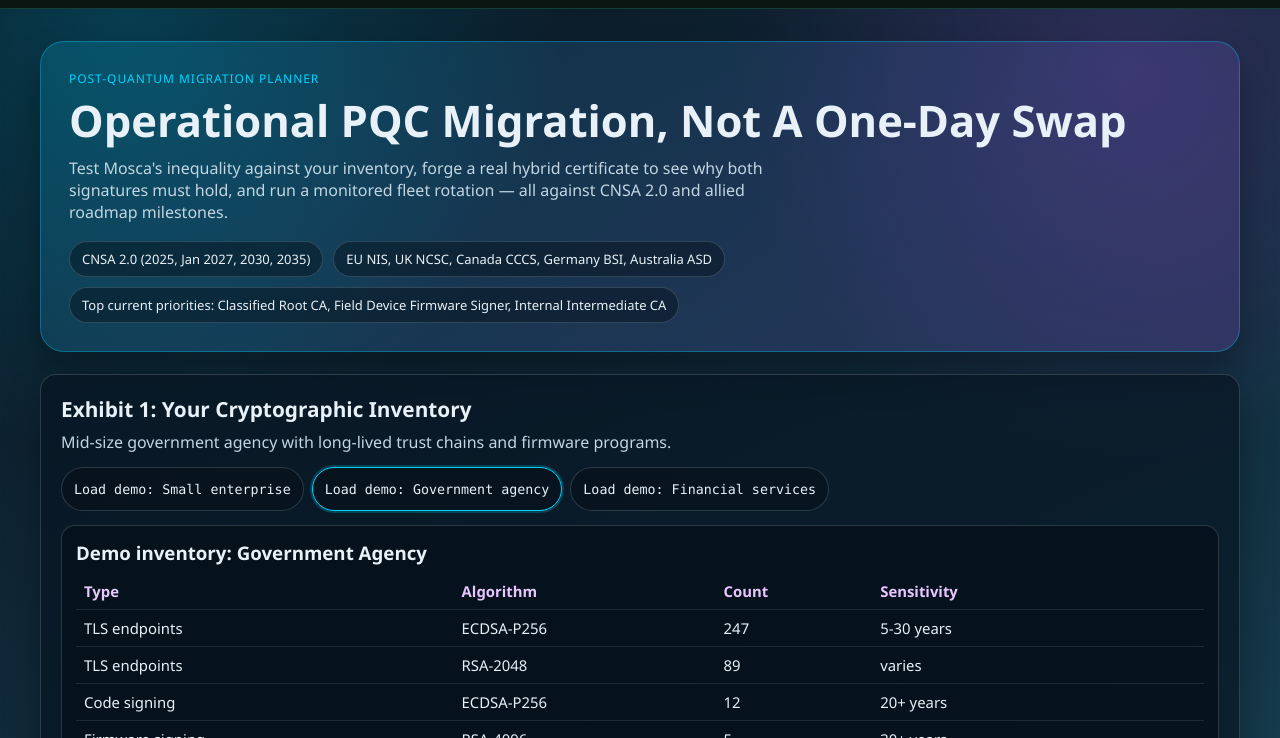
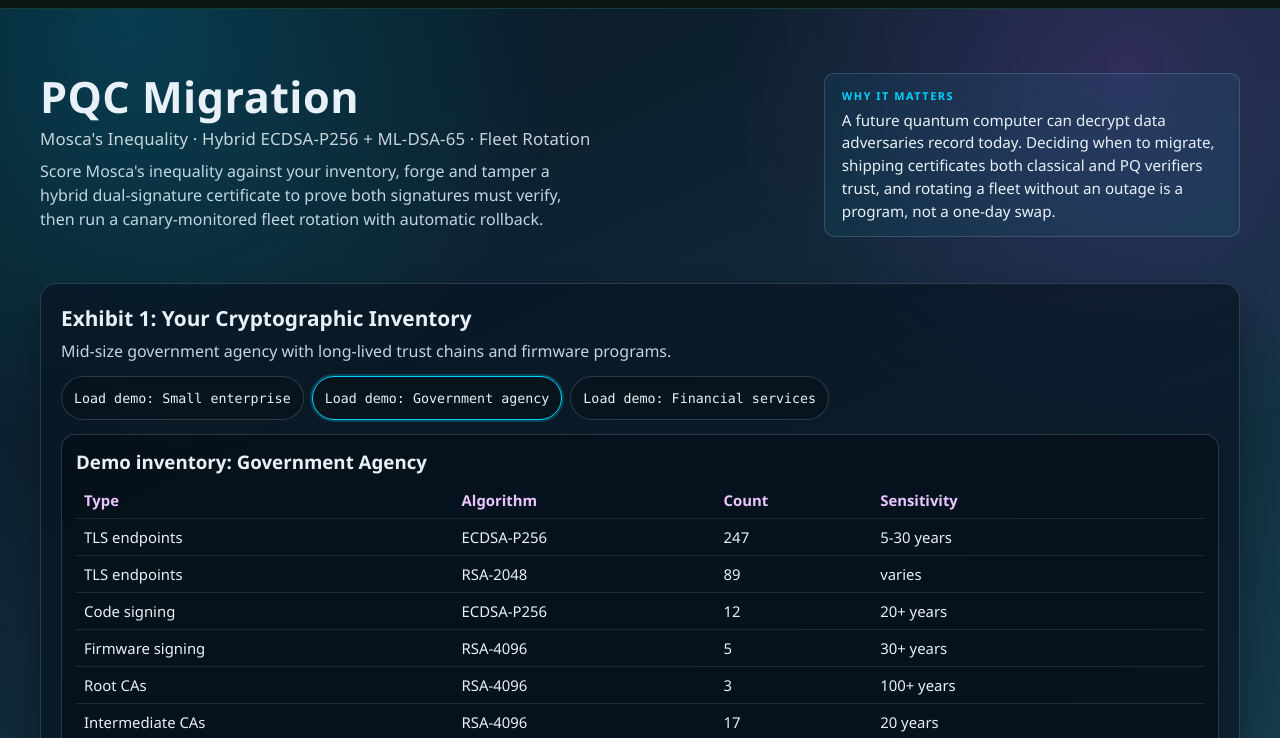
Before and after one commit to systemslibrarian/crypto-lab-pq-rotation, a website built with Vite: page index.html in a window 1280 px wide. Shown: the part 58-796 px from the top of the page. Built offline with nearby package versions, Linux system fonts and the light colour scheme; what @noble/post-quantum would draw is missing.

Commit message:
chore: standardize page hero to fleet cl-hero standard
Replace the bespoke .hero header (kicker + long subtitle + tag chips) with
the shared cl-hero two-column layout: title -> spec subtitle -> one-sentence
description on the left, a "Why it matters" aside on the right.

- Title capped at the fleet clamp(1.6rem,3.8vw,2.7rem); single <h1> on page.
- Managed cl-hero CSS block mapped to this dark-only lab's theme vars
  (--muted, --line, --canary); passes axe WCAG AA in dark.
- Hero <header> stays inside <main>, so it is not a second banner landmark;
  shared .cl-topbar untouched.
- Drop now-unused highestPriority computation and its computePriorityScore
  import (was only feeding a removed tag chip) to keep noUnusedLocals build green.

Chrome/layout only; no crypto or content changes. Build, unit tests, and
a11y gate green locally.

Co-Authored-By: Claude Opus 4.8 <noreply@anthropic.com>

```diff
--- a/src/main.ts
+++ b/src/main.ts
@@ -17,7 +17,6 @@ import {
   GERMANY_BSI,
   UK_NCSC,
   computeHNDLRisk,
-  computePriorityScore,
   evaluateMosca,
   generateMigrationPlan,
   runTimelineEngineChecks,
@@ -899,12 +898,6 @@ function renderDashboard(): void {
     risk: computeHNDLRisk(item, state.crqcYear, new Date()),
   }));
 
-  const highestPriority = [...demo.items]
-    .sort((left, right) => computePriorityScore(right) - computePriorityScore(left))
-    .slice(0, 3)
-    .map((item) => item.systemName)
-    .join(', ');
-
   const root = document.querySelector<HTMLDivElement>('#app');
   if (!root) {
     throw new Error('Missing #app container.');
@@ -921,15 +914,16 @@ function renderDashboard(): void {
       <a class="skip-link" href="#inventory">Skip to first exhibit</a>
     </nav>
     <main class="dashboard" id="main-content" tabindex="-1">
-      <header class="hero">
-        <p class="kicker">Post-Quantum Migration Planner</p>
-        <h1>Operational PQC Migration, Not A One-Day Swap</h1>
-        <p class="subtitle">Test Mosca's inequality against your inventory, forge a real hybrid certificate to see why both signatures must hold, and run a monitored fleet rotation — all against CNSA 2.0 and allied roadmap milestones.</p>
-        <div class="hero-tags">
-          <span>CNSA 2.0 (2025, Jan 2027, 2030, 2035)</span>
-          <span>EU NIS, UK NCSC, Canada CCCS, Germany BSI, Australia ASD</span>
-          <span>Top current priorities: ${highestPriority}</span>
+      <header class="cl-hero">
+        <div class="cl-hero-main">
+          <h1 class="cl-hero-title">PQC Migration</h1>
+          <p class="cl-hero-sub">Mosca's Inequality · Hybrid ECDSA-P256 + ML-DSA-65 · Fleet Rotation</p>
+          <p class="cl-hero-desc">Score Mosca's inequality against your inventory, forge and tamper a hybrid dual-signature certificate to prove both signatures must verify, then run a canary-monitored fleet rotation with automatic rollback.</p>
         </div>
+        <aside class="cl-hero-why" aria-label="Why it matters">
+          <span class="cl-hero-why-label">WHY IT MATTERS</span>
+          <p class="cl-hero-why-text">A future quantum computer can decrypt data adversaries record today. Deciding when to migrate, shipping certificates both classical and PQ verifiers trust, and rotating a fleet without an outage is a program, not a one-day swap.</p>
+        </aside>
       </header>
       ${renderInventoryExhibit(demo, riskRows)}
       ${renderTimelineExhibit(demo, framework)}
--- a/src/style.css
+++ b/src/style.css
@@ -121,6 +121,21 @@ h1 {
   color: var(--ink);
   background: rgba(6, 15, 24, 0.45);
 }
+
+/* BEGIN cl-hero standard — managed, keep in sync across fleet.
+   Theme mapping (dark-only lab): --text-dim→--muted, --border→--line,
+   --accent→--canary. No dim var on some rules, so label/why-text set color
+   explicitly to --ink for AA contrast. */
+.cl-hero{display:flex;align-items:flex-start;justify-content:space-between;gap:clamp(1rem,4vw,3rem);flex-wrap:wrap;margin:clamp(1rem,3vw,2rem) 0 1.5rem;}
+.cl-hero-main{flex:1 1 22rem;min-width:min(100%,20rem);}
+.cl-hero-title{margin:0;font-size:clamp(1.6rem,3.8vw,2.7rem);font-weight:700;line-height:1.1;letter-spacing:.01em;}
+.cl-hero-sub{margin:.4rem 0 0;font-size:clamp(.9rem,1.6vw,1.05rem);letter-spacing:.01em;opacity:.85;}
+.cl-hero-desc{margin:.55rem 0 0;font-size:1rem;line-height:1.5;color:var(--muted);max-width:60ch;}
+.cl-hero-why{flex:0 1 min(40%,26rem);min-width:min(100%,15rem);border:1px solid var(--line);border-radius:10px;padding:.85rem 1.05rem;background:color-mix(in oklab,var(--canary) 6%,transparent);}
+.cl-hero-why-label{display:block;font-size:.68rem;font-weight:700;letter-spacing:.14em;color:var(--canary);}
+.cl-hero-why-text{margin:.35rem 0 0;font-size:.95rem;line-height:1.5;color:var(--ink);}
+@media (max-width:640px){.cl-hero{flex-direction:column;}.cl-hero-why{flex-basis:auto;width:100%;}}
+/* END cl-hero standard */
 
 .panel {
   background: var(--panel);
```
